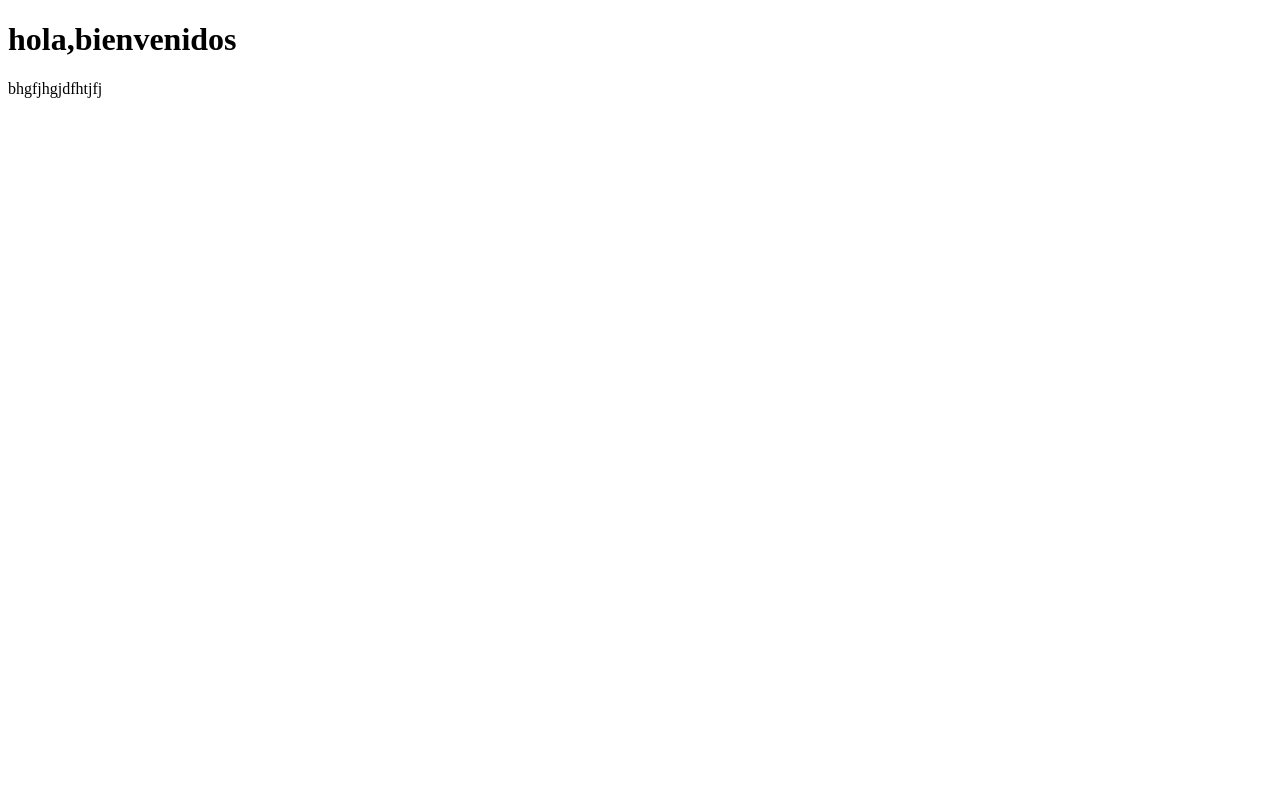
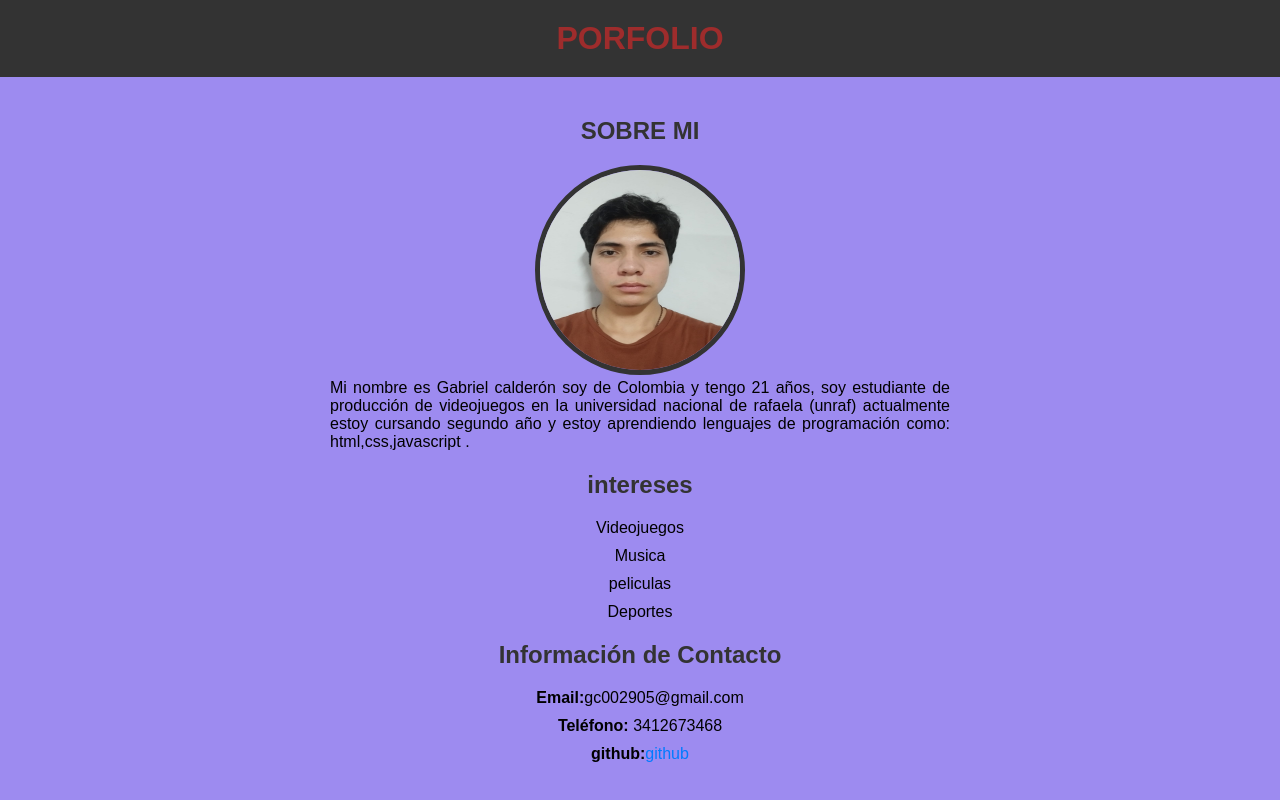
Before and after one commit to Gabriel-Calderon23/portfolio-gabi, a plain HTML site: page index.html in a window 1280 px wide. Drawn offline with Linux system fonts and the light colour scheme.

Commit message:
porfolio terminado

```diff
--- /dev/null
+++ b/index.css
@@ -0,0 +1,70 @@
+body {
+    font-family: Arial, sans-serif;
+    margin: 0;
+    padding: 0;
+}
+
+header {
+    background-color: #333;
+    color: #fff;
+    padding: 20px;
+    text-align: center;
+}
+
+h1 {
+    margin: 0;
+    color: rgb(158, 44, 44);
+}
+
+main {
+    padding: 20px;
+}
+
+section {
+    margin-bottom: 20px;
+    text-align: center;
+}
+
+h2 {
+    color: #333;
+}
+
+#profile-picture {
+    text-align: center;
+}
+
+#profile-picture img {
+    width: 200px;
+    height: 200px;
+    border-radius:50%;
+    border: 5px solid #333;
+}
+
+#bio p {
+    margin: 0;
+    text-align: justify;
+    margin-left: 25%;
+    margin-right: 25%;
+}
+
+ul {
+    list-style-type: none;
+    padding: 0;
+}
+
+li {
+    margin-bottom: 10px;
+    text-align: center;
+}
+
+a {
+    color: #007bff;
+    text-decoration: none;
+}
+
+a:hover {
+    text-decoration: underline;
+}
+body {
+    background-color: rgba(121, 96, 235, 0.726);
+}
--- a/index.html
+++ b/index.html
@@ -3,12 +3,40 @@
 <head>
     <meta charset="UTF-8">
     <meta name="viewport" content="width=device-width, initial-scale=1.0">
-    <link rel="stylesheet" src="./style.css" type="text/css">
-    <title>curriculum</title>
+    <title>Porfolio</title>
+    <link rel="stylesheet" href="index.css">
 </head>
 <body>
-    <h1>hola,bienvenidos</h1>
-    <p>bhgfjhgjdfhtjfj</p>
+    <header>
+        <h1>PORFOLIO</h1>
+    </header>
+    <main>
+        <section id="about">
+            <h2>SOBRE MI</h2>
+            <div id="profile-picture">
+                <img src="foto.jpg" >
+            </div>
+            <div id="bio">
+                <p>Mi nombre es Gabriel calderón soy de Colombia y tengo 21 años, soy estudiante de producción de videojuegos en la universidad nacional de rafaela (unraf) actualmente estoy cursando segundo año y estoy aprendiendo lenguajes de programación como: html,css,javascript .</p>
+            </div>
+            <h2>intereses</h2>
+            <ul>
+                <li>Videojuegos</li>
+                <li>Musica</li>
+                <li>peliculas</li>
+                <li>Deportes</li>
 
+            </ul>
+        </section>
+        <section id="contact">
+            <h2>Información de Contacto</h2>
+            <ul>
+                <li><strong>Email:</strong>gc002905@gmail.com</li>
+                <li><strong>Teléfono:</strong> 3412673468</li>
+                <li><strong>github:</strong><a href="https://github.com/Gabriel-Calderon23" target="_blank">github</a> </li>
+
+            </ul>
+        </section>
+    </main>
 </body>
 </html>
--- a/style.css
+++ /dev/null
@@ -1,3 +0,0 @@
-h1{
-    color: blueviolet;
-}
```
Also changed, not shown: foto.jpg (added).
